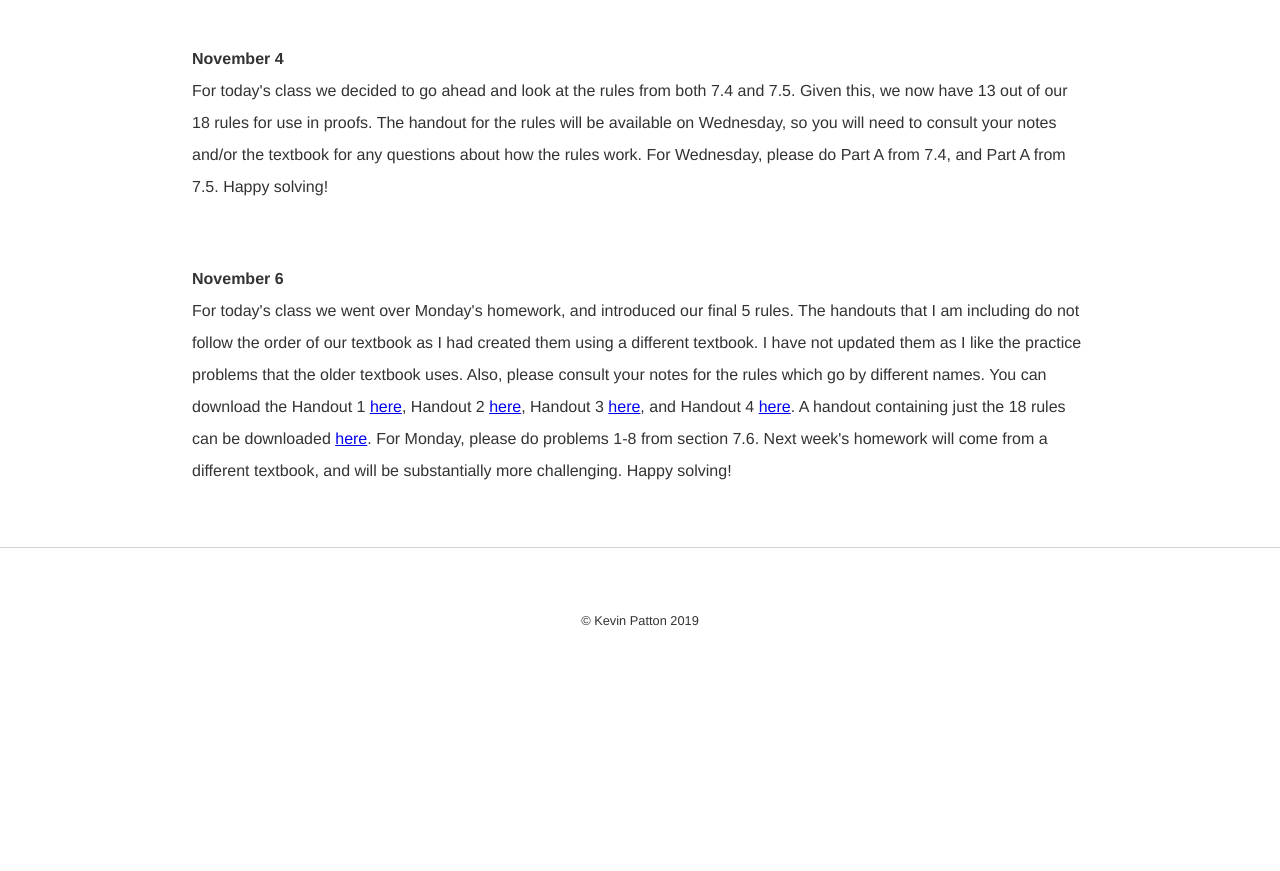
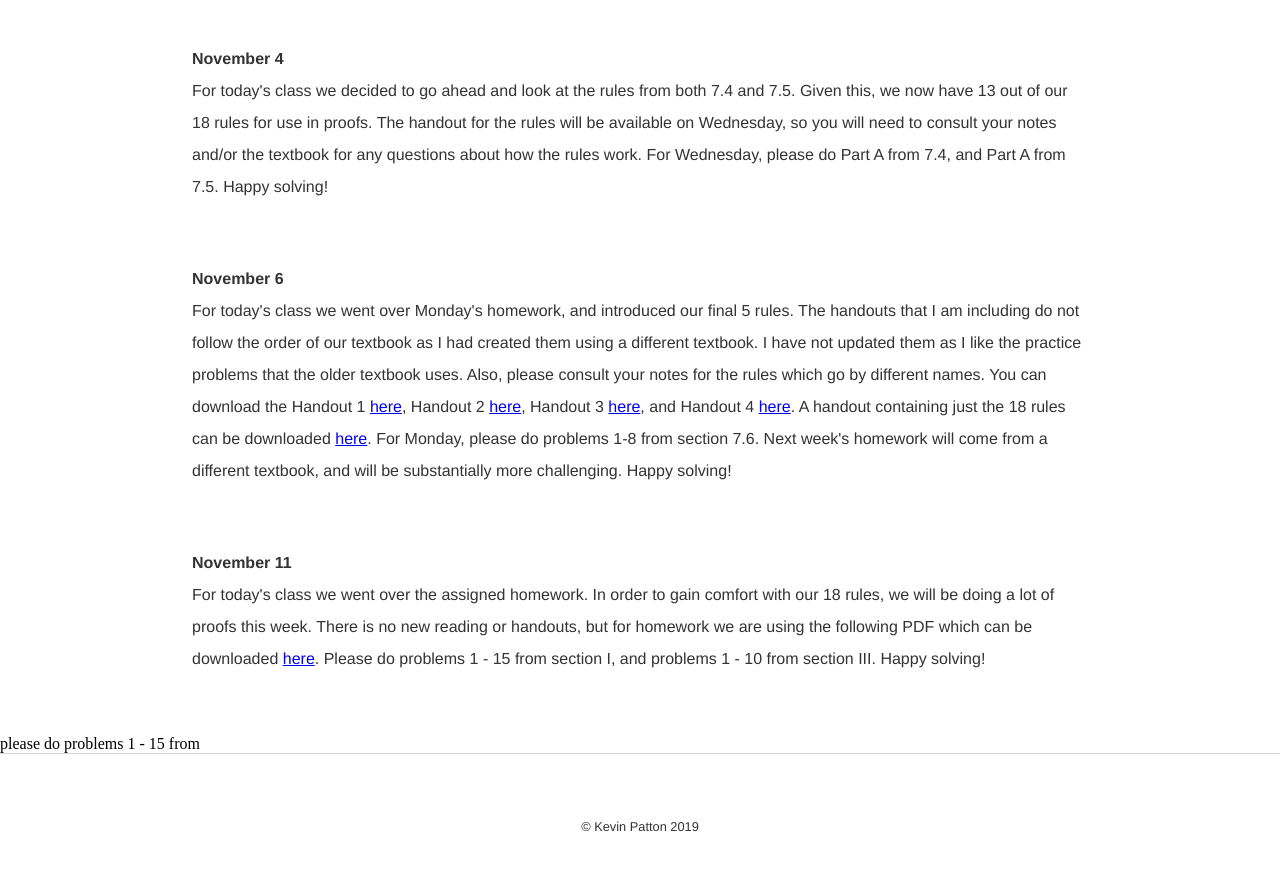
Before and after one commit to kevinjpatton/kevinjpatton.github.io, a Jekyll site: the page built from teaching/phil_1210/index.html, in a window 1280 px wide and 900 px high, scrolled down 4174 px. Shown: the top 871 px of the window. Built offline with Jekyll 4.4.1, drawn with Linux system fonts in a browser that asks for light colours; Markdown is read by kramdown in place of the engine named in the settings; before the commit the page ends 4868 px from its top, so only the background shows below that.

Commit message:
Update index.html

```diff
--- a/teaching/phil_1210/index.html
+++ b/teaching/phil_1210/index.html
@@ -46,3 +46,7 @@
 For today's class we decided to go ahead and look at the rules from both 7.4 and 7.5.  Given this, we now have 13 out of our 18 rules for use in proofs.  The handout for the rules will be available on Wednesday, so you will need to consult your notes and/or the textbook for any questions about how the rules work.  For Wednesday, please  do Part A from 7.4, and Part A from 7.5.  Happy solving!</p>
 <p><b>November 6</b><br>
 For today's class we went over Monday's homework, and introduced our final 5 rules.  The handouts that I am including do not follow the order of our textbook as I had created them using a different textbook.  I have not updated them as I like the practice problems that the older textbook uses.  Also, please consult your notes for the rules which go by different names.  You can download the Handout 1 <a href="/teaching/phil_1210/Inference Rules 1.pdf" target="_blank">here</a>, Handout 2 <a href="/teaching/phil_1210/Inference Rules 2.pdf" target="_blank">here</a>, Handout 3 <a href="/teaching/phil_1210/Replacement Rules 1.pdf" target="_blank">here</a>, and Handout 4 <a href="/teaching/phil_1210/Replacement Rules 2.pdf" target="_blank">here</a>.  A handout containing just the 18 rules can be downloaded <a href="/teaching/phil_1210/18 Rules.pdf" target="_blank">here</a>.  For Monday, please do problems 1-8 from section 7.6.  Next week's homework will come from a different textbook, and will be substantially more challenging.  Happy solving!</p>
+<p><b>November 11</b><br>
+For today's class we went over the assigned homework.  In order to gain comfort with our 18 rules, we will be doing a lot of proofs this week.  There is no new reading or handouts, but for homework we are using the following PDF which can be downloaded <a href="/teaching/phil_1210/18RulesPractice.pdf" target="_blank">here</a>.  Please do problems 1 - 15 from section I, and problems 1 - 10 from section III.  Happy solving!</p>
+
+ please do problems 1 - 15 from
```
